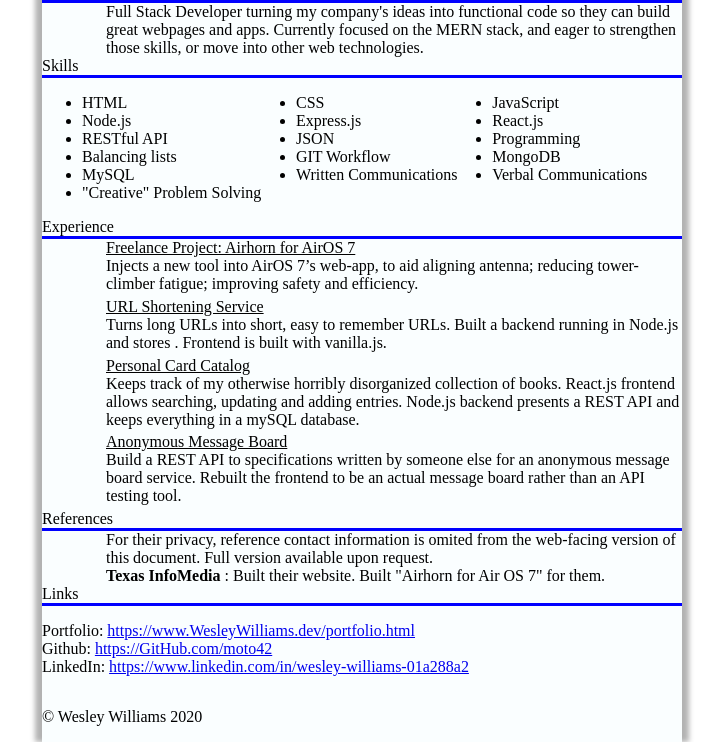
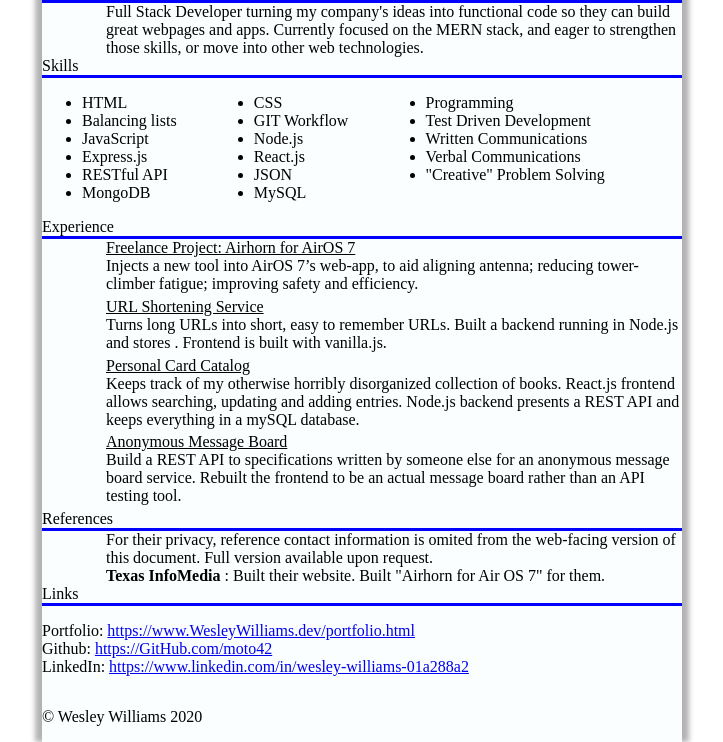
Before and after one commit to Moto42/Moto42.github.io, an Eleventy site: page _templates/resume.liquid in a window 1280 px wide. Shown: the part 91-833 px from the top of the page, without its empty margins (278-1001 px from the left). Built offline with nearby package versions, Linux system fonts and the light colour scheme; Eleventy itself is replaced by a stand-in of ours; files that its build step writes are made by us from their sources; a web font is replaced by a local one.

Commit message:
Shuffled skills for better appearance

```diff
--- a/_templates/resume.liquid
+++ b/_templates/resume.liquid
@@ -32,20 +32,21 @@ you_are_here: "resume"
             <ul class="resume__section__skills_list">
                 <li>HTML</li>
                 <li>CSS</li>
-                <li>JavaScript</li>
-                <li>Node.js</li>
-                <li>Express.js</li>
-                <li>React.js</li>
-                <li>RESTful API</li>
-                <li>JSON</li>
                 <li>Programming</li>
                 <li>Balancing lists</li>
                 <li>GIT Workflow</li>
+                <li>Test Driven Development</li>
+                <li>JavaScript</li>
+                <li>Node.js</li>
+                <li>Written Communications</li>
+                <li>Express.js</li>
+                <li>React.js</li>
+                <li>Verbal  Communications</li>
+                <li>RESTful API</li>
+                <li>JSON</li>
+                <li>"Creative" Problem Solving</li>
                 <li>MongoDB</li>
                 <li>MySQL</li>
-                <li>Written Communications</li>
-                <li>Verbal  Communications</li>
-                <li>"Creative" Problem Solving</li>
             </ul>
         </div>
         <div class="resume__section">
```
